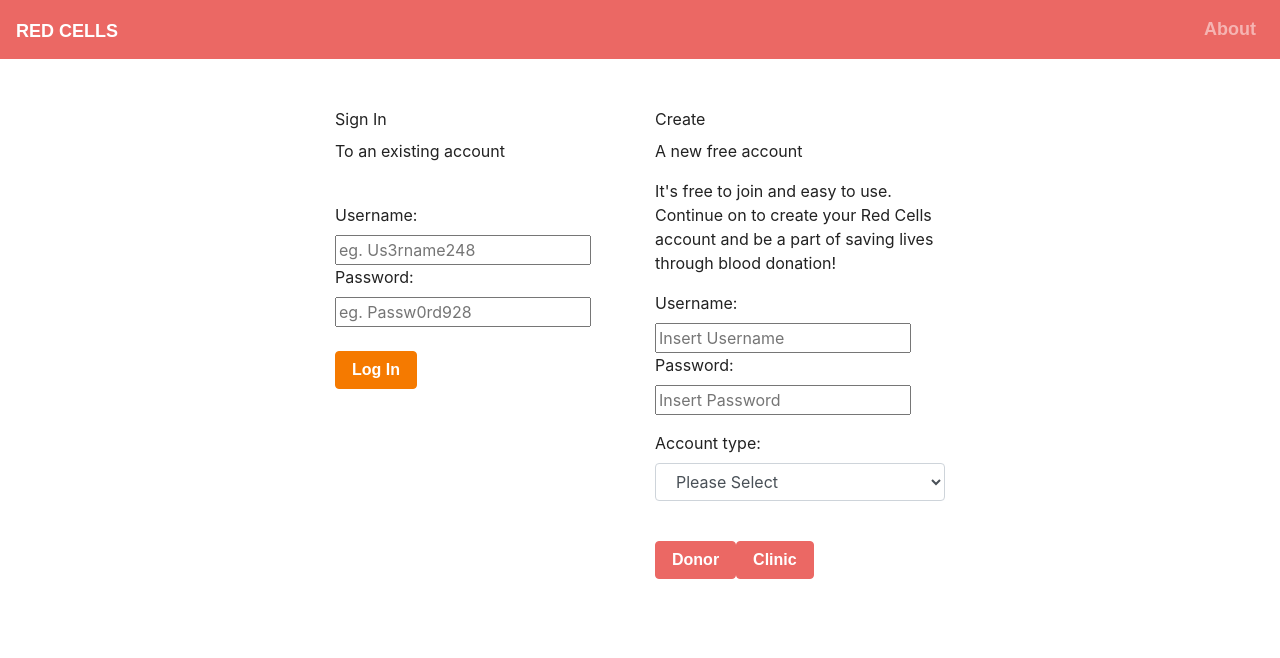
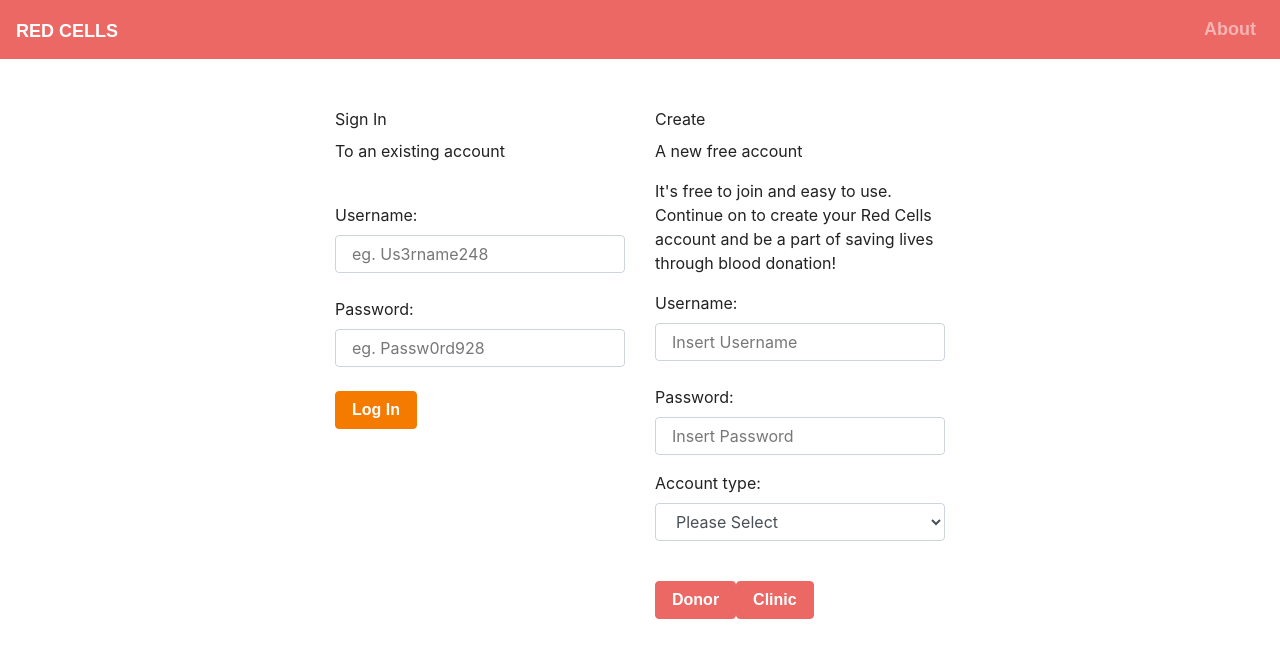
Before and after one commit to hjc86/blood_app, a React (Create React App) app in the folder frontend/: page / in a window 1280 px wide. Shown: the top 658 px of the page. Built offline with nearby package versions, Linux system fonts and the light colour scheme; a web font is replaced by a local one.

Commit message:
input create

```diff
--- a/frontend/src/components/login.js
+++ b/frontend/src/components/login.js
@@ -14,6 +14,7 @@ class Login extends React.Component {
                         <br />
                         <label>Username:</label>
                         <input
+                            className="form-control"
                             name="existingUsername"
                             type="text"
                             placeholder="eg. Us3rname248">
@@ -21,6 +22,7 @@ class Login extends React.Component {
                         <br />
                         <label>Password:</label>
                         <input
+                            className="form-control"
                             name="password"
                             type="password"
                             placeholder="eg. Passw0rd928">
@@ -39,6 +41,7 @@ class Login extends React.Component {
                             <div>
                                 <label>Username:</label>
                                 <input
+                                    className="form-control"
                                     name="newUsername"
                                     type="text"
                                     placeholder="Insert Username">
@@ -46,6 +49,7 @@ class Login extends React.Component {
                                 <br />
                                 <label>Password:</label>
                                 <input
+                                    className="form-control"
                                     name="password"
                                     type="password"
                                     placeholder="Insert Password">
```
